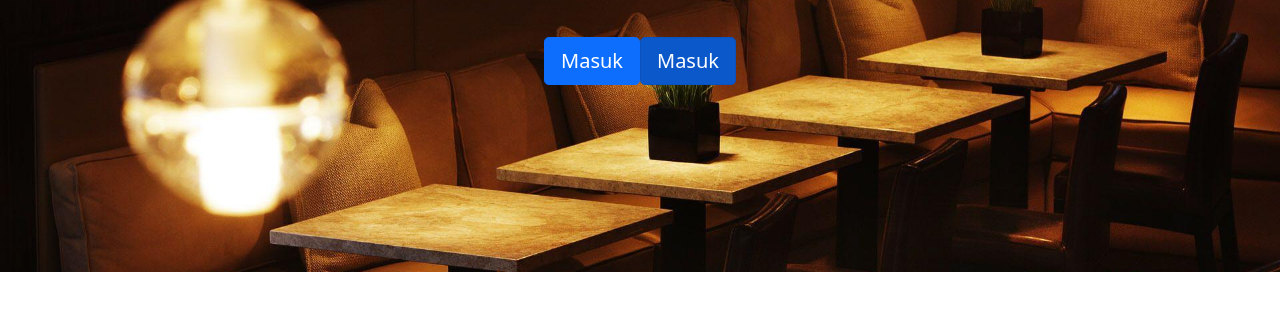
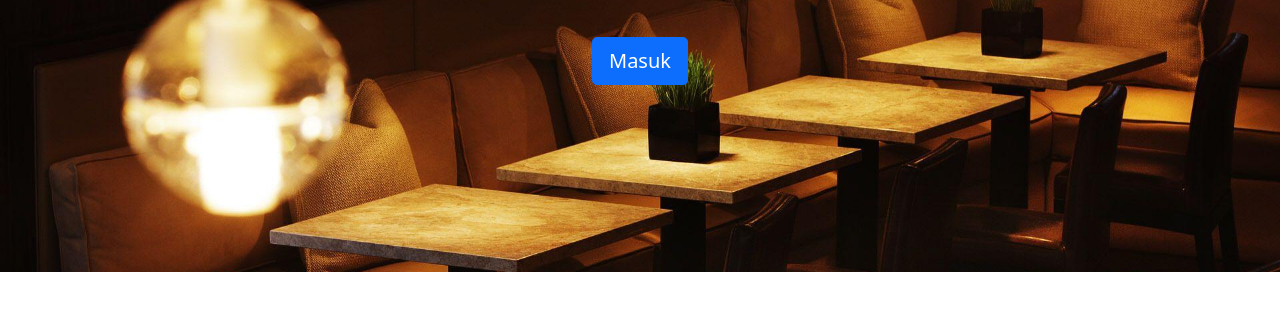
Before and after one commit to AhmadRosyihuddin/Project-DPW-2, a plain HTML site: page index.html in a window 1280 px wide. Shown: the part 382-692 px from the top of the page. Drawn offline with nearby package versions, Linux system fonts and the light colour scheme.

Commit message:
mengahpus salah satu batton masuk

```diff
--- a/index.html
+++ b/index.html
@@ -44,7 +44,7 @@
           <p id="judul" class="display-4">Welcome to My Taste Restaurant</p>
           <p>Menyediakan berbagai menu makanan bintang lima dengan cita rasa luar biasa. Pelanggan kenyang, Kami pun senang :)</p>
           <br />
-          <a class="btn btn-primary btn-lg" href="h2.html" role="button">Masuk</a><button class="btn btn-primary btn-lg active" aria-pressed="true" value="True" onclick="slide(value)">Masuk</button>
+          <a class="btn btn-primary btn-lg" href="h2.html" role="button">Masuk</a>
         </div>
       </div>
     </div>
```
